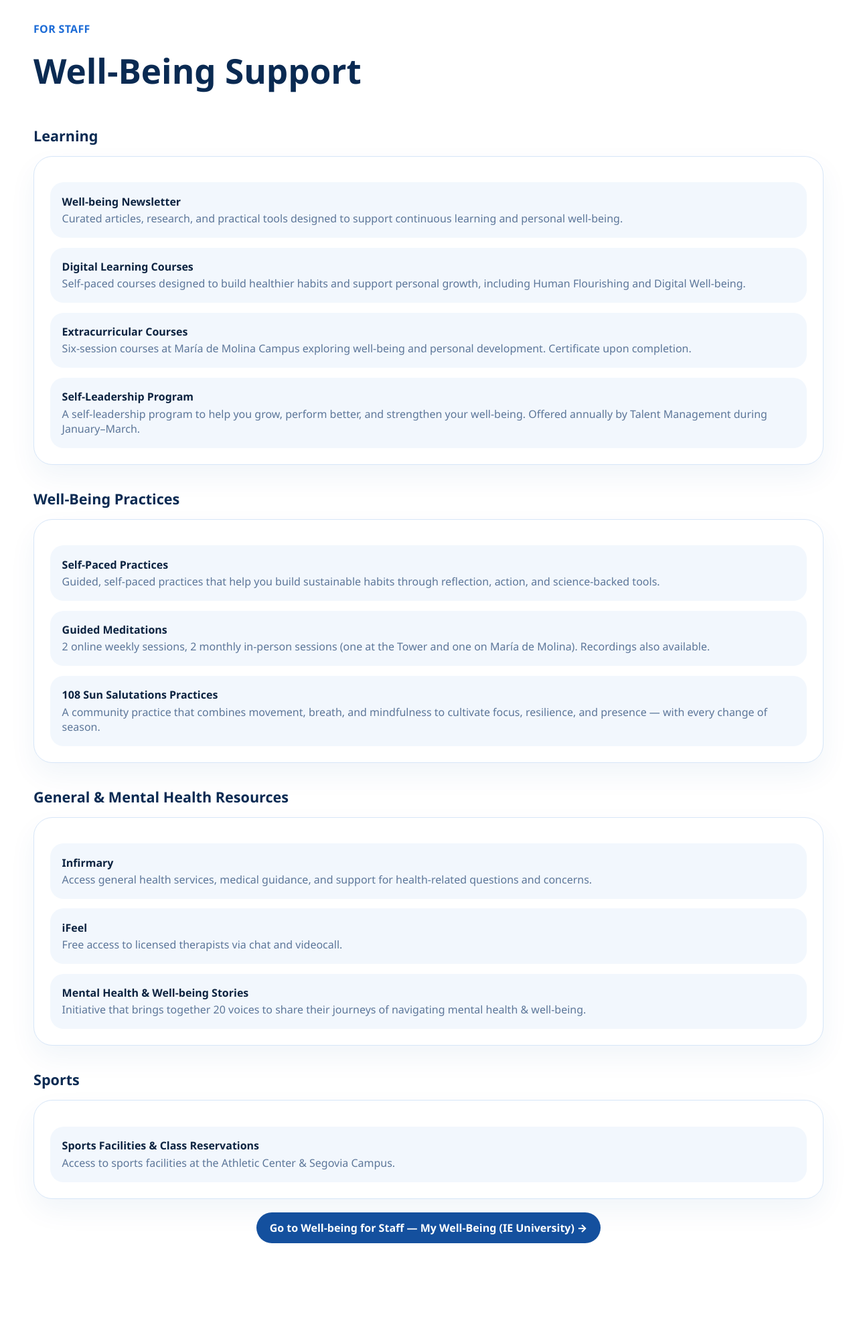
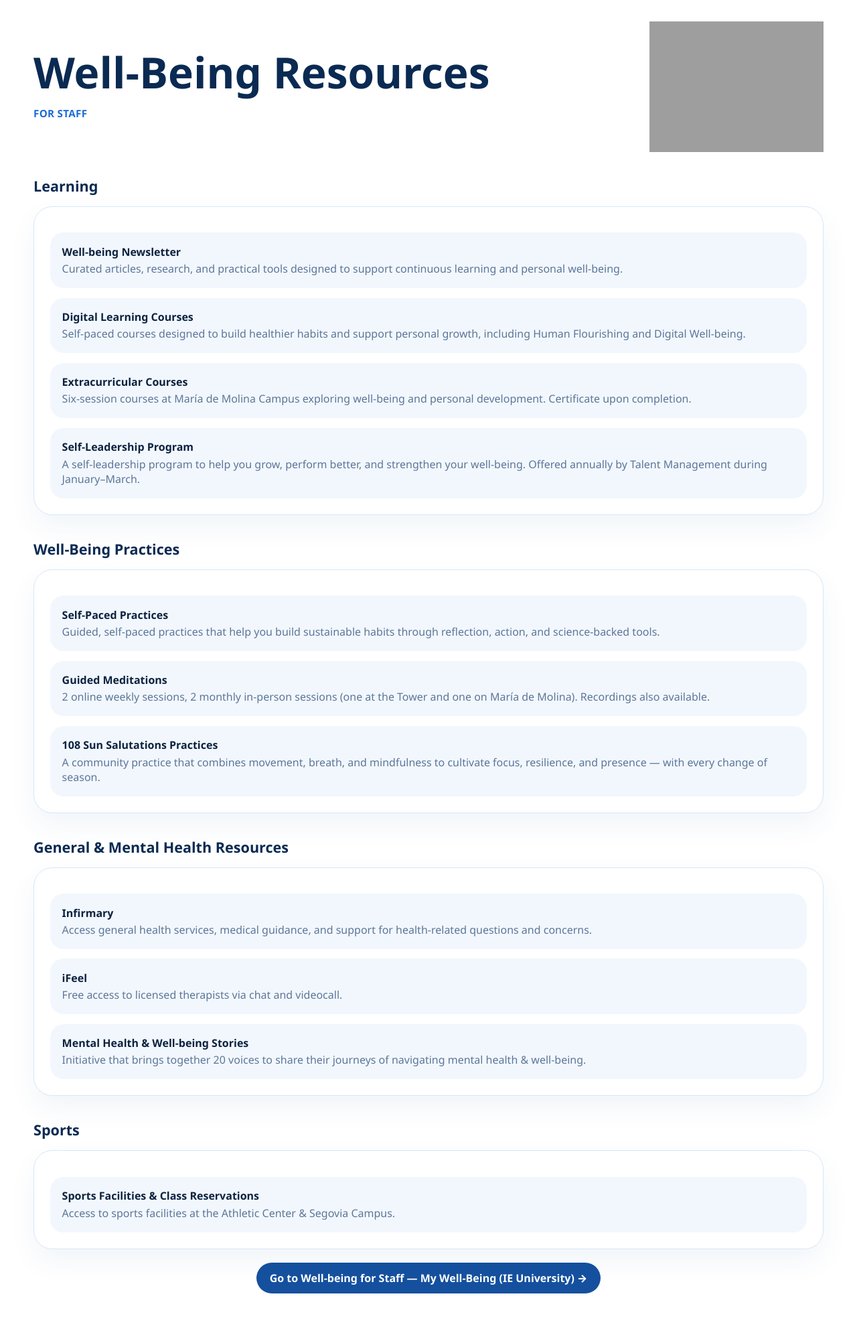
Before and after one commit to IrinaIzq/well-being-ambassadors, a Flask app: page /resources in a window 1280 px wide. Shown: the part 55-2054 px from the top of the page at 67% size. Before the commit the page ends 1911 px from the top, so only its background shows below. Run offline with Flask 3, Linux system fonts and the light colour scheme; a user stored in the database is signed in; grey boxes are pictures that could not be loaded.

Commit message:
Fixed little details

```diff
--- a/app/seasons/data.py
+++ b/app/seasons/data.py
@@ -52,21 +52,20 @@ SEASON_CHALLENGES = {
 }
 
 
-# Starting set of bonus/surprise challenges. These are seeded into the
-# BonusChallenge table the first time each season is used, but from then on
-# admins manage bonus challenges from the Admin panel (add new "surprise"
-# ones, deactivate old ones) without needing a code change.
-DEFAULT_BONUS_CHALLENGES = {
-    "fall": [
-        {"key": "fall-healthy-snack", "title": "Bring a Healthy Snack to Share"},
-        {"key": "fall-digital-detox-lunch", "title": "Digital Detox Lunch"},
-    ],
-    "winter": [
-        {"key": "winter-step-challenge", "title": "Step Challenge"},
-        {"key": "winter-hydration-week", "title": "Hydration Week"},
-    ],
-    "spring": [
-        {"key": "spring-kindness-week", "title": "Random Acts of Kindness Week"},
-        {"key": "spring-walk-bike", "title": "Walk or Bike to Campus Day"},
-    ],
-}
+# Starting set of bonus/surprise challenges. Unlike season challenges, the
+# same 6 bonus challenges are offered every season (only Season Challenges
+# vary by season) - each season simply tracks its own completions for them.
+# These are seeded into the BonusChallenge table the first time each season
+# is used, but from then on admins manage bonus challenges from the Admin
+# panel (add new "surprise" ones, deactivate old ones) without needing a
+# code change.
+BONUS_CHALLENGES = [
+    {"key": "bonus-healthy-snack", "title": "Bring a Healthy Snack to Share"},
+    {"key": "bonus-digital-detox-lunch", "title": "Digital Detox Lunch"},
+    {"key": "bonus-step-challenge", "title": "Step Challenge"},
+    {"key": "bonus-hydration-week", "title": "Hydration Week"},
+    {"key": "bonus-kindness-week", "title": "Random Acts of Kindness Week"},
+    {"key": "bonus-walk-bike", "title": "Walk or Bike to Campus Day"},
+]
+
+DEFAULT_BONUS_CHALLENGES = {season: BONUS_CHALLENGES for season in SEASONS}
--- a/app/static/css/app.css
+++ b/app/static/css/app.css
@@ -442,6 +442,7 @@ h2 {
 .podium-col .logo-placeholder {
     width: 52px;
     height: 52px;
+    flex-shrink: 0;
     border-radius: 50%;
     object-fit: cover;
     border: 2px solid #fff;
@@ -527,10 +528,23 @@ h2 {
     width: 34px;
     height: 34px;
     min-width: 34px;
+    flex-shrink: 0;
     border-radius: 50%;
     background: var(--blue-700);
     color: #fff;
     font-weight: 900;
+}
+
+.rank-badge-1 {
+    background: linear-gradient(180deg, #f6d670, var(--gold));
+}
+
+.rank-badge-2 {
+    background: linear-gradient(180deg, #cfd8e3, var(--silver));
+}
+
+.rank-badge-3 {
+    background: linear-gradient(180deg, #e3b287, var(--bronze));
 }
 
 .ranking-row img,
@@ -539,6 +553,7 @@ h2 {
 .team-identity .logo-placeholder {
     width: 46px;
     height: 46px;
+    flex-shrink: 0;
     border-radius: 50%;
     object-fit: cover;
     border: 1px solid var(--line);
@@ -553,7 +568,7 @@ h2 {
     font-size: 1.2rem;
 }
 
-.ranking-row div {
+.ranking-row div:not(.logo-placeholder) {
     flex: 1;
 }
 
@@ -728,3 +743,40 @@ small {
         align-items: flex-start;
     }
 }
+
+/* ---------- Resources ("About us") header ---------- */
+
+.resources-heading {
+    justify-content: space-between;
+    align-items: center;
+    gap: 2rem;
+    flex-wrap: nowrap;
+}
+
+.resources-title {
+    font-size: clamp(2.6rem, 5vw, 4.6rem);
+    margin-bottom: 0.5rem;
+}
+
+.eyebrow-below {
+    margin-top: 0.25rem;
+    font-size: 0.95rem;
+}
+
+.resources-wheel {
+    width: 260px;
+    max-width: 32vw;
+    height: auto;
+    flex-shrink: 0;
+}
+
+@media (max-width: 860px) {
+    .resources-heading {
+        flex-wrap: wrap;
+    }
+
+    .resources-wheel {
+        max-width: 220px;
+        margin: 0 auto;
+    }
+}
--- a/app/templates/base.html
+++ b/app/templates/base.html
@@ -15,8 +15,7 @@
             <a href="{{ url_for('admin.admin_dashboard') }}">Admin</a>
             {% else %}
             <a href="{{ url_for('main.home') }}">Home</a>
-            <a href="{{ url_for('main.dashboard') }}">My Team</a>
-            <a href="{{ url_for('main.resources') }}">Resources</a>
+            <a href="{{ url_for('main.resources') }}">About us</a>
             <a href="{{ url_for('main.hall_of_fame') }}">Hall of Fame</a>
             <a href="{{ url_for('teams.settings') }}">Settings</a>
             {% endif %}
--- a/app/templates/home.html
+++ b/app/templates/home.html
@@ -101,7 +101,7 @@
             <div class="ranking-list">
                 {% for item in ranking %}
                 <div class="ranking-row">
-                    <span class="rank-badge">{{ loop.index }}</span>
+                    <span class="rank-badge {% if loop.index <= 3 %}rank-badge-{{ loop.index }}{% endif %}">{{ loop.index }}</span>
                     {% if item.team.logo_url %}
                     <img src="{{ item.team.logo_url }}" alt="{{ item.team.name }} logo">
                     {% else %}
--- a/app/templates/resources.html
+++ b/app/templates/resources.html
@@ -1,11 +1,12 @@
 {% extends "base.html" %}
 {% block content %}
 <section class="dashboard">
-    <div class="section-heading">
+    <div class="section-heading resources-heading">
         <div>
-            <p class="eyebrow">for Staff</p>
-            <h1>Well-Being Support</h1>
+            <h1 class="resources-title">Well-Being Resources</h1>
+            <p class="eyebrow eyebrow-below">for staff</p>
         </div>
+        <img class="resources-wheel" src="{{ url_for('static', filename='img/wb_wheel.png') }}" alt="Well-Being pillars wheel: Body Vitality, Mind Focus, Soul Purpose">
     </div>
 
     <h2>Learning</h2>
```
Also changed, not shown: app/static/img/WB Wheel_EN.png (added).
